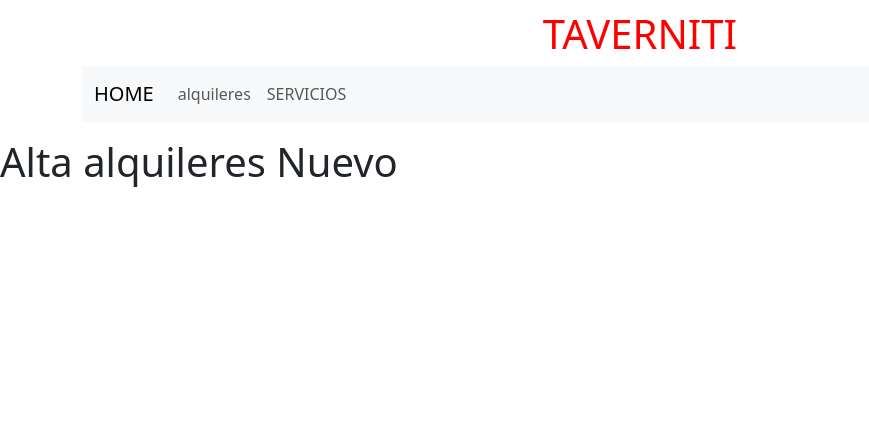
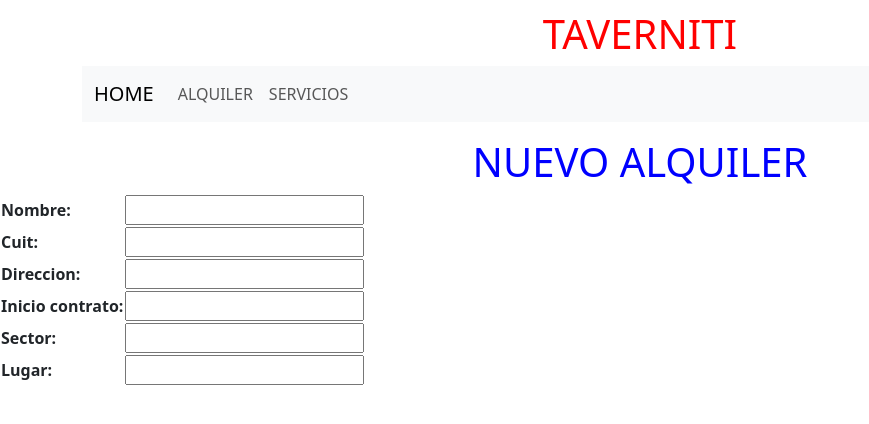
Before and after one commit to chazabersuit/CAP, a Django app: page /Alquileres/crear_alquiler/ in a window 1280 px wide. Shown: the top 424 px of the page, without its empty margins (0-869 px from the left). Run offline with Django 4.2, Linux system fonts and the light colour scheme.

Commit message:
Base de datos Alquiler

```diff
--- /dev/null
+++ b/Alquileres/forms.py
@@ -0,0 +1,9 @@
+from django import forms
+
+class Formulario_Alquiler(forms.Form):
+    nombre=forms.CharField(max_length=30)
+    cuit=forms.IntegerField()
+    direccion=forms.CharField(max_length=30)
+    inicio_contrato=forms.DateField()
+    sector=forms.IntegerField()
+    lugar=forms.IntegerField()
--- a/Alquileres/models.py
+++ b/Alquileres/models.py
@@ -6,6 +6,8 @@ class Alquileres(models.Model):
     cuit=models.IntegerField()
     direccion=models.CharField(max_length=30)
     inicio_contrato=models.DateField()
+    sector=models.IntegerField()
+    lugar=models.IntegerField()
 
     def __str__(self):
         return self.nombre
--- a/Alquileres/views.py
+++ b/Alquileres/views.py
@@ -1,7 +1,9 @@
 from django.shortcuts import render
+from .forms import Formulario_Alquiler
 
 # Create your views here.
 
 def crear_alquiler(request):
-    mensaje= "hola alta"
-    return render(request,'Alquileres/crear_alquiler.html',{'mensaje':mensaje})
+    formulario_alquiler=Formulario_Alquiler()
+
+    return render(request,'Alquileres/crear_alquiler.html',{'formulario_alquiler':formulario_alquiler})
--- a/static/CSS/index.css
+++ b/static/CSS/index.css
@@ -1,3 +1,4 @@
 .titulo2 {
     color: green;
+    text-align: center;
 }
--- a/templates/Alquileres/crear_alquiler.html
+++ b/templates/Alquileres/crear_alquiler.html
@@ -1,14 +1,11 @@
 {% extends 'index.html' %}{% load static%} {% block css %}
-<link rel="stylesheet" href="{% static 'css/alquileres/crear_alquileres.css'%}">
-<link rel="stylesheet" href="{% static 'css/base.css'%}"> {% endblock %} {% block title %}alquileres{% endblock %}{% block centro %}
-<h1 class="h1_crear_alquileres">Alta alquileres Nuevo</h1>
+<link rel="stylesheet" href="{% static 'css/alquileres/crear_alquiler.css'%}">
+<link rel="stylesheet" href="{% static 'css/base.css'%}"> {% endblock %} {% block title %}ALQUILER{% endblock %}{% block centro %}
+<h1 class="h1_crear_alquileres">NUEVO ALQUILER</h1>
 
-<div class="crear_alquileres">
-    <form action="{% url 'crear_alquileres'%}">
-        <table>
-            {{formulario_alquileres.as_table}}
-        </table>
+<form action="{ url 'formulario_alquiler'}" method="POST">
+    <table>{{formulario_alquiler.as_table}}</table>
 
-    </form>
-</div>
+</form>
+
 {% endblock%}
--- a/templates/index.html
+++ b/templates/index.html
@@ -24,7 +24,7 @@
               </button>
                 <div class="collapse navbar-collapse" id="navbarNavAltMarkup">
                     <div class="navbar-nav">
-                        <a class="nav-link" href="{% url 'crear_alquileres'%}">alquileres</a>
+                        <a class="nav-link" href="{% url 'crear_alquiler'%}">ALQUILER</a>
                         <a class="nav-link" href="{% url 'crear_servicios'%}" ">SERVICIOS</a>
                 </div>
               </div>
```
